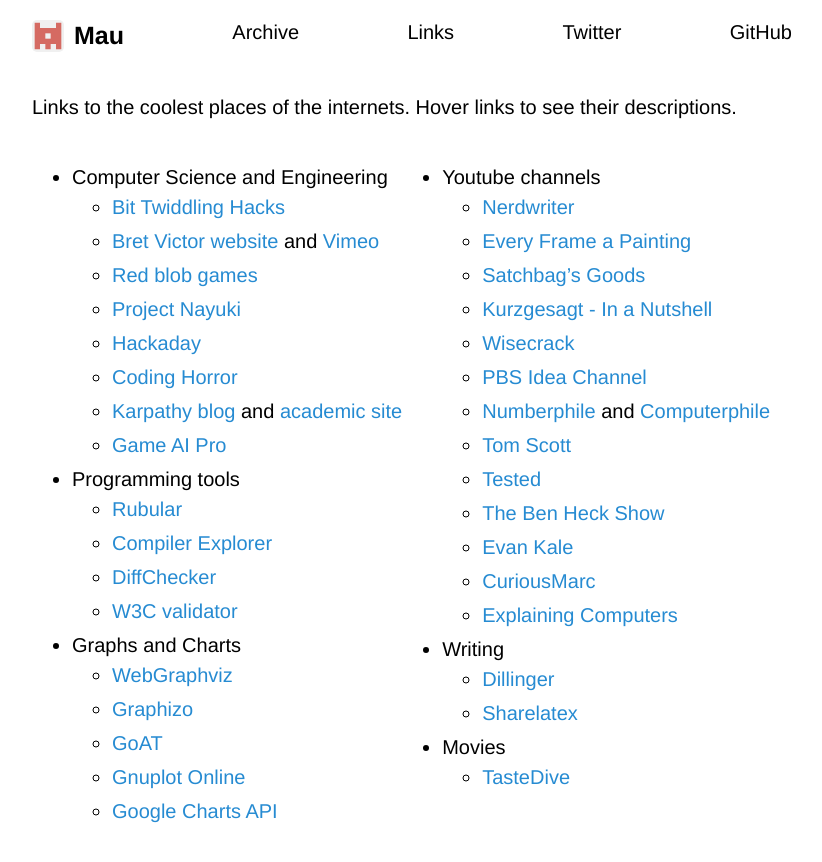
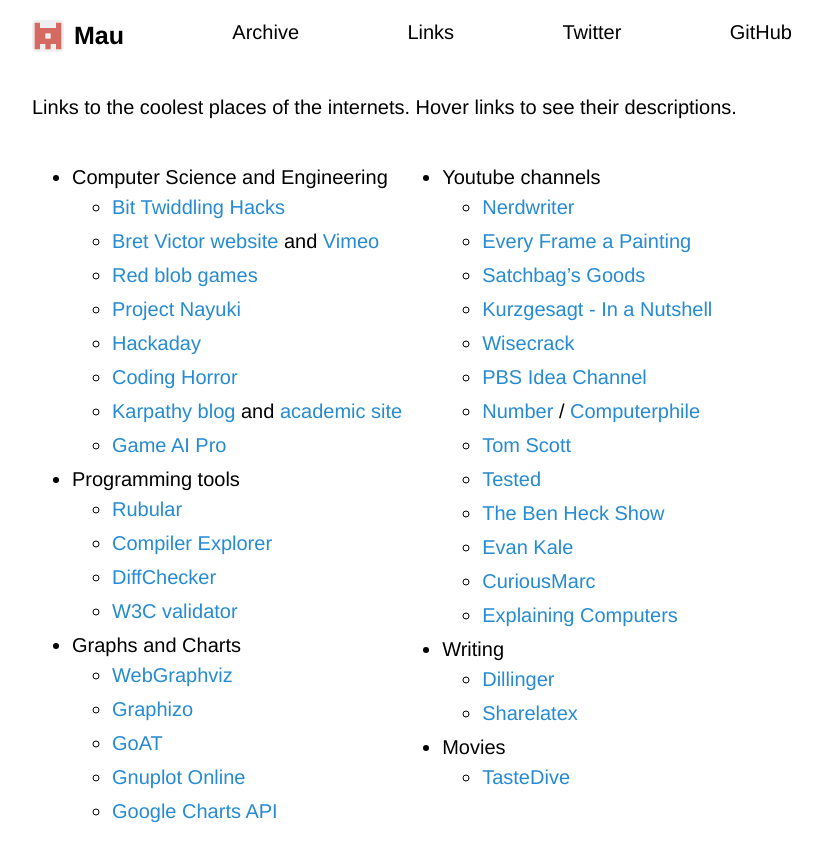
Before and after one commit to Maumagnaguagno/maumagnaguagno.github.io, a Jekyll site: the page built from links.md, in a window 1280 px wide. Shown: the top 862 px of the page, without its empty margins (228-1050 px from the left). Built offline with Jekyll 4.4.1, drawn with Linux system fonts in a browser that asks for light colours; our own code applies the rules of GitHub Pages for plain Markdown files.

Commit message:
Compress Numberphile link to fix rotation error

```diff
--- a/links.md
+++ b/links.md
@@ -37,7 +37,7 @@ Hover links to see their descriptions.
   - [Kurzgesagt - In a Nutshell](https://www.youtube.com/user/Kurzgesagt/ "Philosophy with nice graphics")
   - [Wisecrack](https://www.youtube.com/user/thugnotes "Funny and smart philosophy")
   - [PBS Idea Channel](https://www.youtube.com/user/pbsideachannel "Here is an idea...")
-  - [Numberphile](https://www.youtube.com/user/numberphile "Maths") and [Computerphile](https://www.youtube.com/user/Computerphile "Bits")
+  - [Number](https://www.youtube.com/user/numberphile "Maths") / [Computerphile](https://www.youtube.com/user/Computerphile "Bits")
   - [Tom Scott](https://www.youtube.com/user/enyay "Curious")
   - [Tested](https://www.youtube.com/user/testedcom "Design and build stuff")
   - [The Ben Heck Show](https://www.youtube.com/user/thebenheckshow "Design, build and fix electronics")
```
